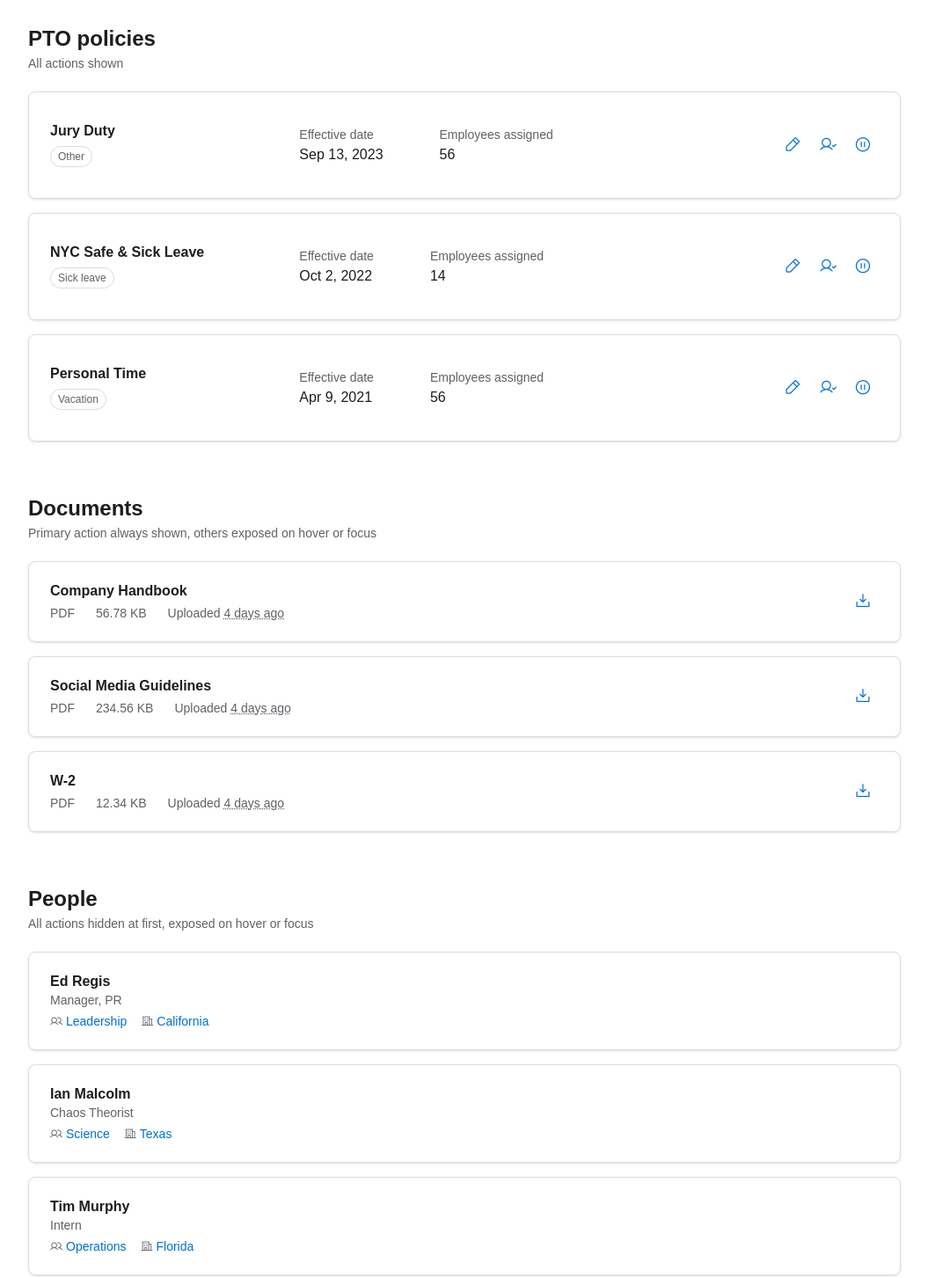
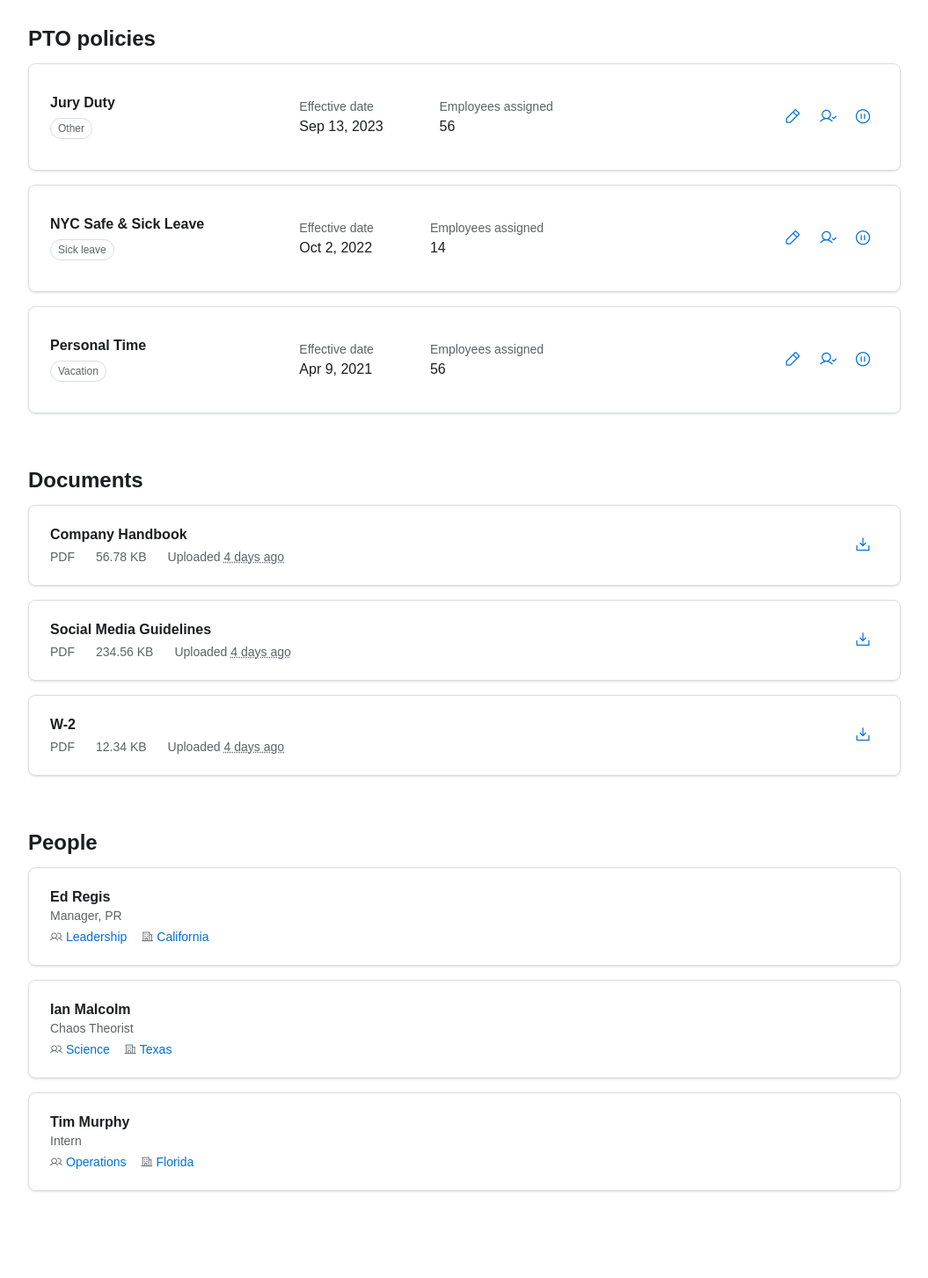
Before and after one commit to robkovacs/list-items-demo, a website: page index.html in a window 1280 px wide. Shown: the whole page at 88% size, without its empty margins (112-1167 px from the left). After the commit the page ends 1386 px from the top, so only its background shows below. Drawn offline with nearby package versions, Linux system fonts and the light colour scheme; a web font is replaced by a local one.

Commit message:
remove little hints about list variants

```diff
--- a/index.html
+++ b/index.html
@@ -11,9 +11,6 @@
 <body>
   <section>
     <h2>PTO policies</h2>
-    <p class="secondary">
-      All actions shown
-    </p>
     <ul class="list list--pto-policies">
       <li class="list-item">
         <div class="list-item__pto-policy-id">
@@ -131,9 +128,6 @@
 
   <section>
     <h2>Documents</h2>
-    <p class="secondary">
-      Primary action always shown, others exposed on hover or focus
-    </p>
     <ul class="list list--documents">
       <li class="list-item list-item--document">
         <div>
@@ -236,9 +230,6 @@
 
   <section>
     <h2>People</h2>
-    <p class="secondary">
-      All actions hidden at first, exposed on hover or focus
-    </p>
     <ul class="list">
       <li class="list-item">
         <div>
```
